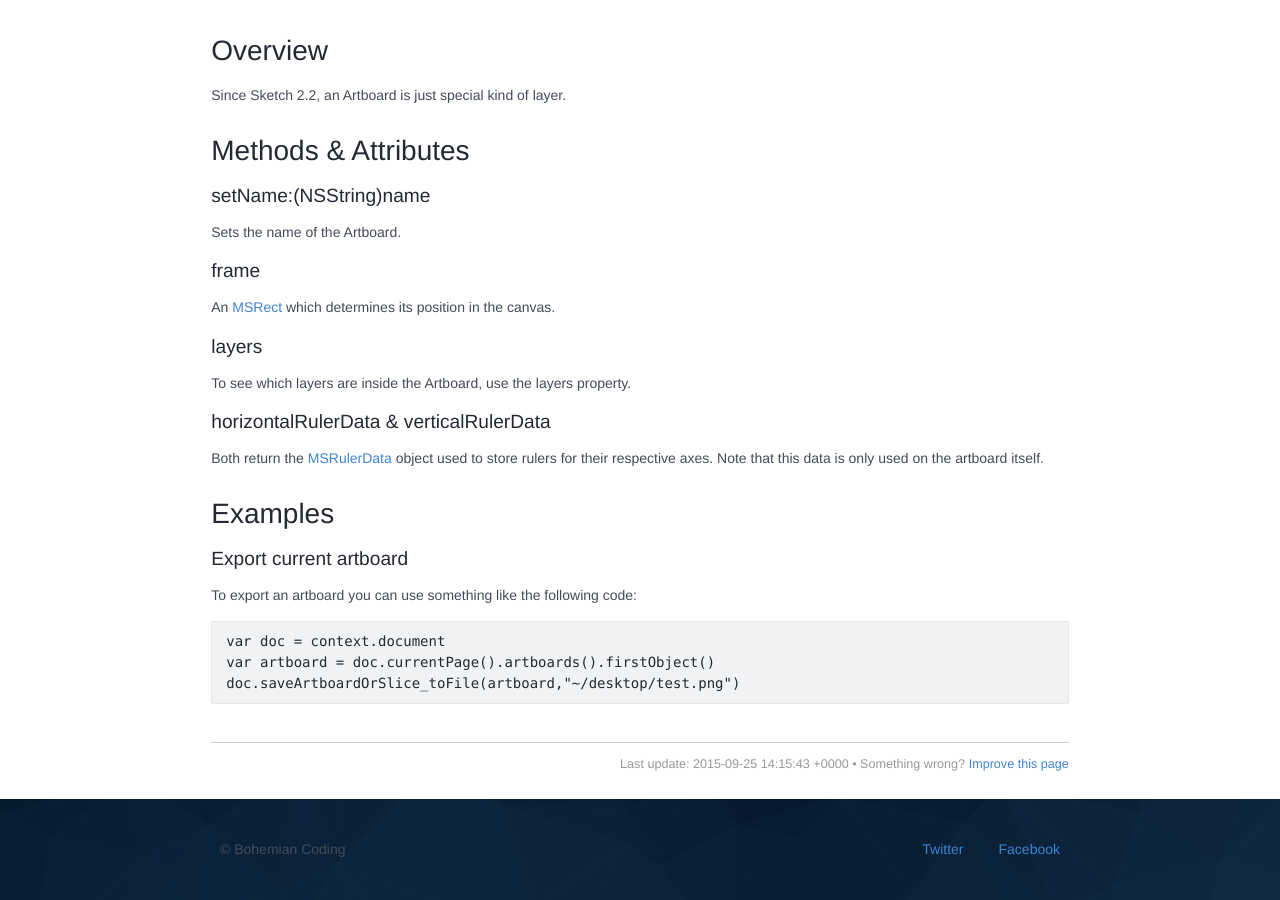
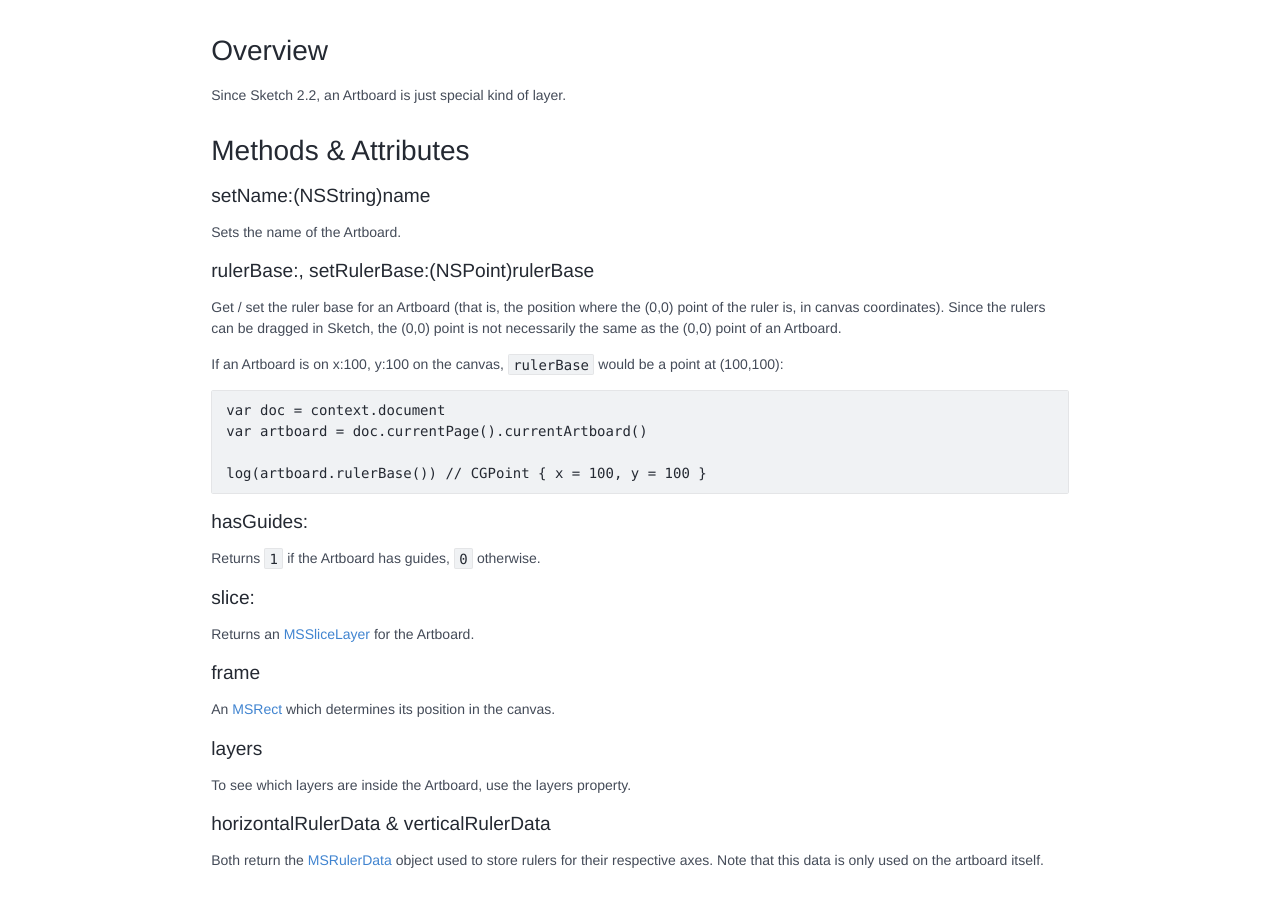
Before and after one commit to matt-curtis/developer.sketchapp.com, a Jekyll site: the page built from _classes/MSArtboardGroup.md, in a window 1280 px wide and 900 px high, scrolled down 231 px. Built offline with Jekyll 4.4.1, drawn with Linux system fonts in a browser that asks for light colours; Markdown is read by kramdown in place of the engine named in the settings.

Commit message:
Updated some methods in MSArtboardGroup

````diff
--- a/_classes/MSArtboardGroup.md
+++ b/_classes/MSArtboardGroup.md
@@ -17,6 +17,26 @@ Since Sketch 2.2, an Artboard is just special kind of layer.
 
 Sets the name of the Artboard.
 
+### rulerBase:, setRulerBase:(NSPoint)rulerBase
+
+Get / set the ruler base for an Artboard (that is, the position where the (0,0) point of the ruler is, in canvas coordinates). Since the rulers can be dragged in Sketch, the (0,0) point is not necessarily the same as the (0,0) point of an Artboard.
+
+If an Artboard is on x:100, y:100 on the canvas, `rulerBase` would be a point at (100,100):
+
+```JavaScript
+var doc = context.document
+var artboard = doc.currentPage().currentArtboard()
+
+log(artboard.rulerBase()) // CGPoint { x = 100, y = 100 }
+```
+
+### hasGuides:
+
+Returns `1` if the Artboard has guides, `0` otherwise.
+
+### slice:
+
+Returns an [MSSliceLayer](/docs/MSSliceLayer/) for the Artboard.
 
 ### frame
 
````
